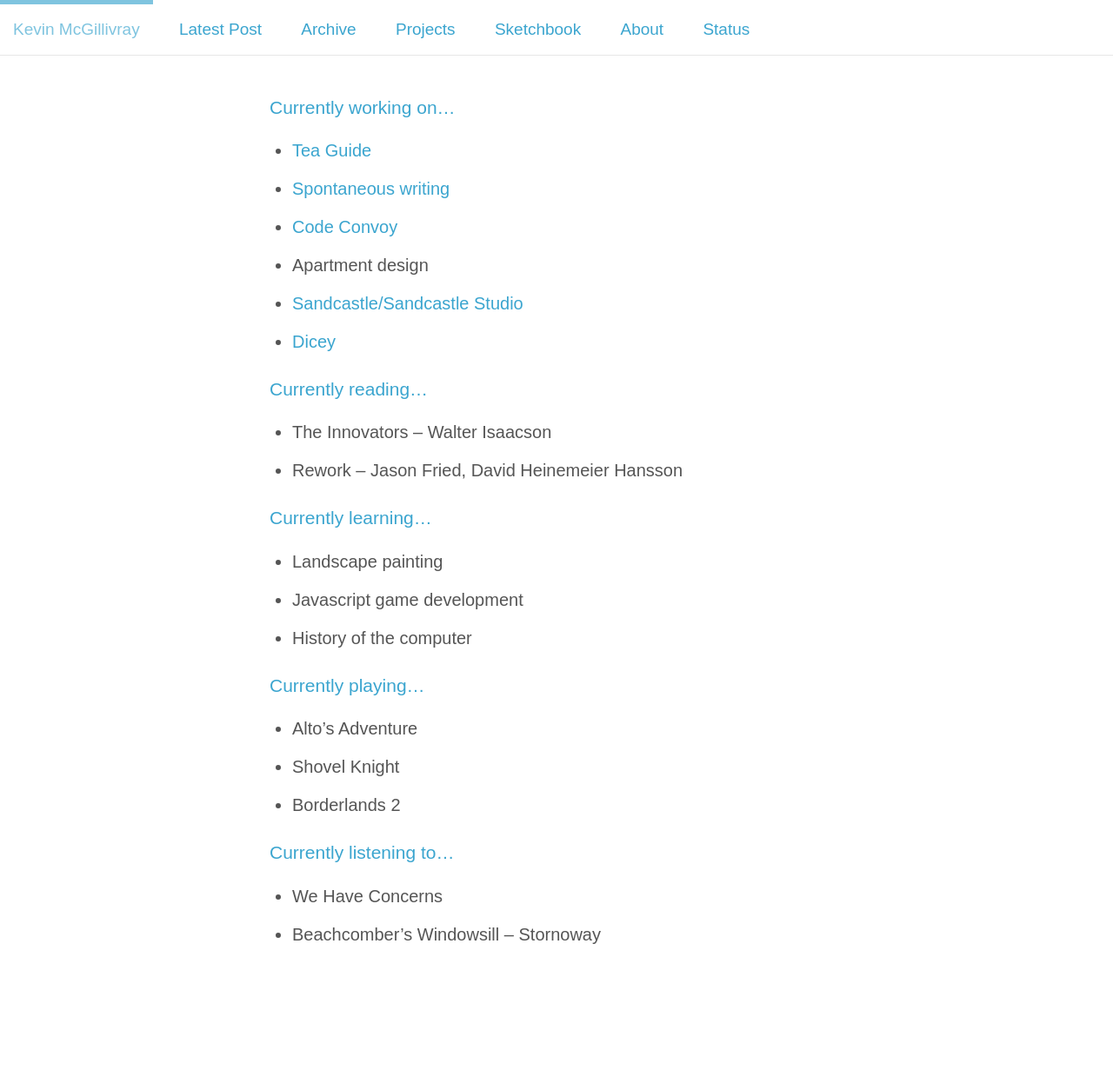
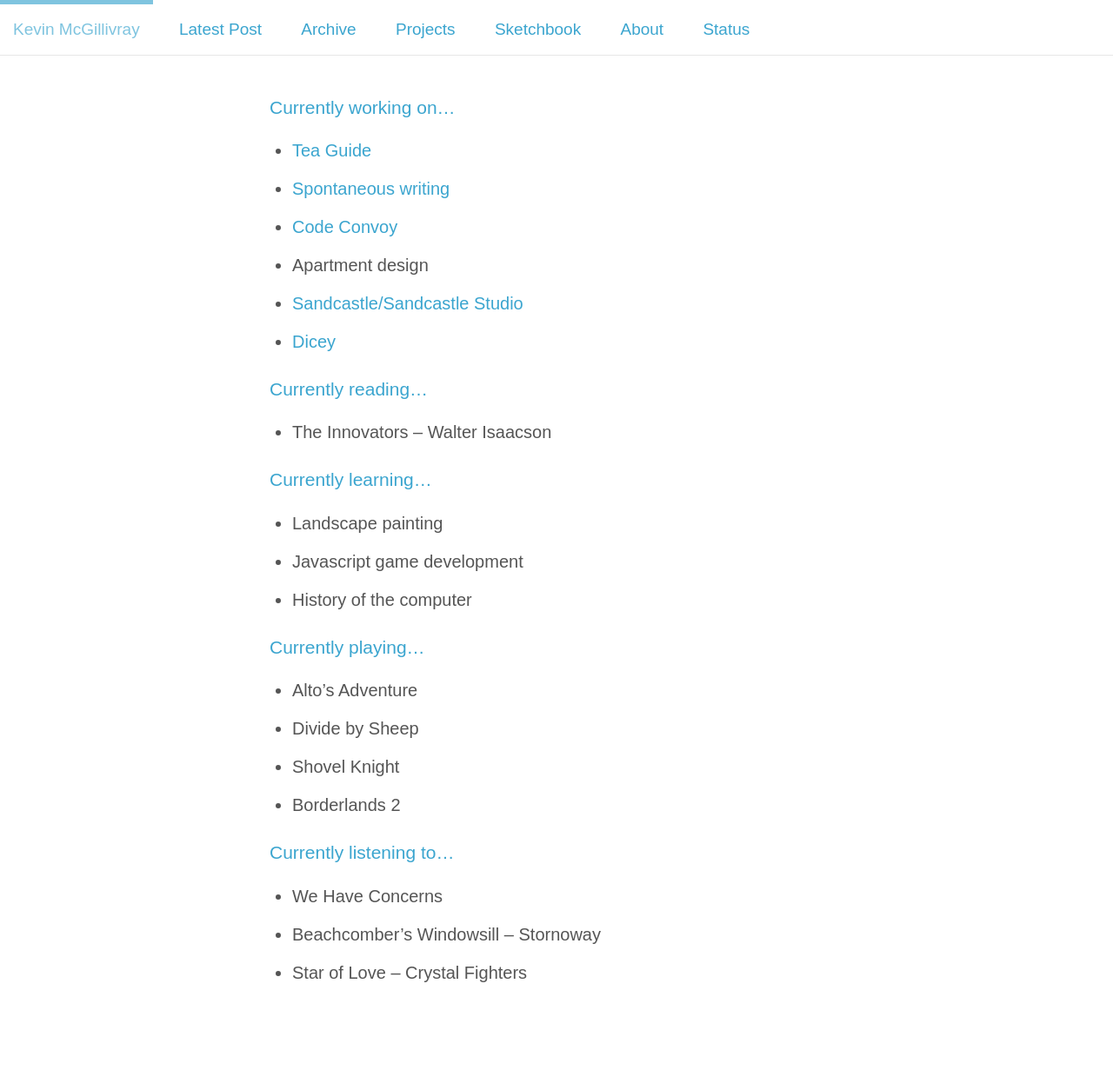
Before and after one commit to kmcgillivray/kmcgillivray.github.io, a Jekyll site: the page built from status/index.md, in a window 1280 px wide. Shown: the whole page at 87% size. Built offline with Jekyll 4.4.1, drawn with Linux system fonts in a browser that asks for light colours; nearby versions of some CDN libraries; before the commit the page ends 1210 px from its top, so only the background shows below that.

Commit message:
Update status

```diff
--- a/status/index.md
+++ b/status/index.md
@@ -15,7 +15,6 @@
 ## Currently reading...
 
 * The Innovators – Walter Isaacson
-* Rework – Jason Fried, David Heinemeier Hansson
 
 ## Currently learning...
 
@@ -26,6 +25,7 @@
 ## Currently playing...
 
 * Alto's Adventure
+* Divide by Sheep
 * Shovel Knight
 * Borderlands 2
 
@@ -33,3 +33,4 @@
 
 * We Have Concerns
 * Beachcomber's Windowsill – Stornoway
+* Star of Love – Crystal Fighters
```
